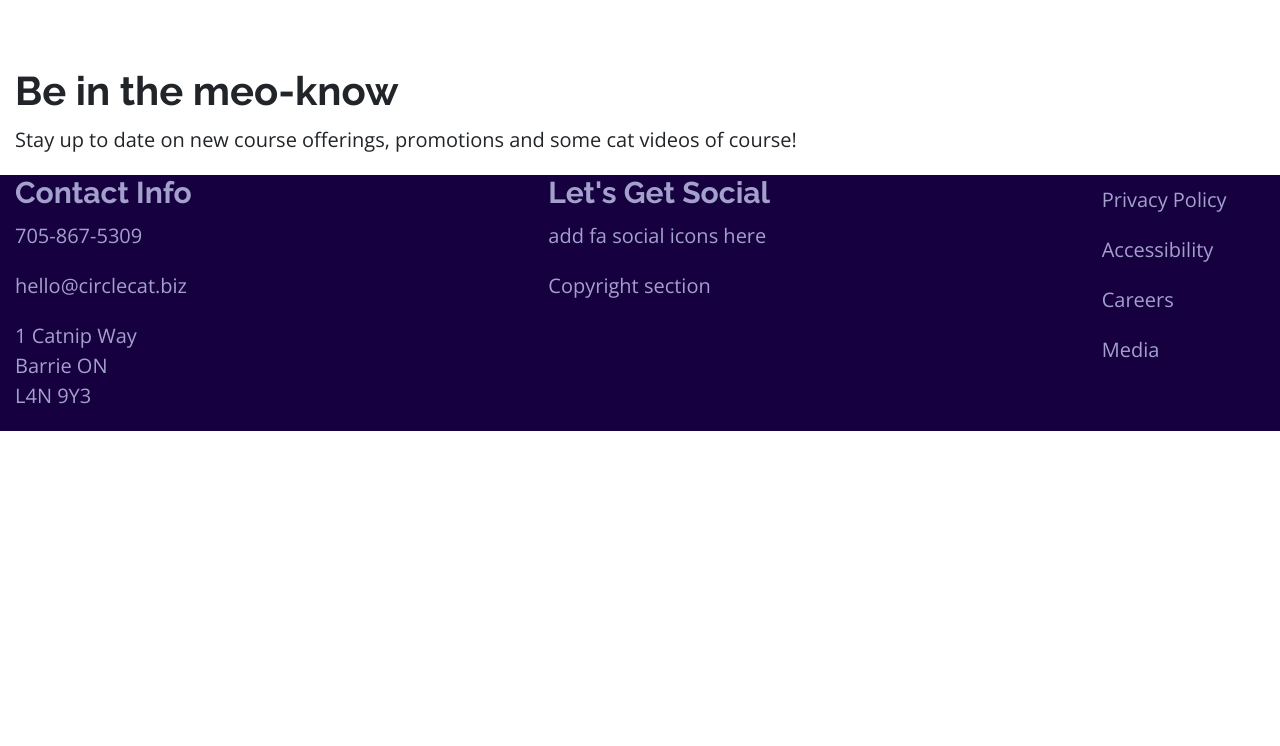
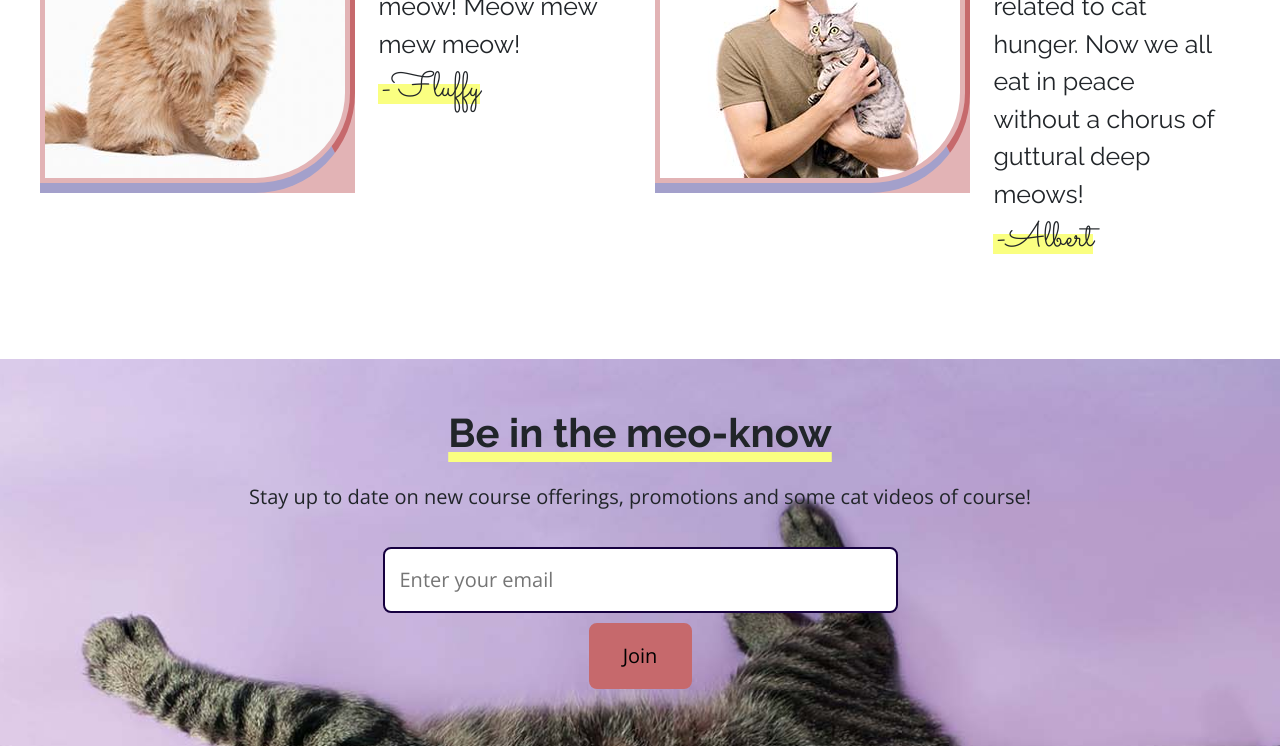
Before and after one commit to sarahlochhead/comp2081-assignment1, a website built with Parcel: page index.html in a window 1280 px wide. Shown: the part 3554-4300 px from the top of the page. Before the commit the page ends 3985 px from the top, so only its background shows below. Built offline with nearby package versions, Linux system fonts and the light colour scheme.

Commit message:
completed cta newsletter section

```diff
--- a/css/main.css
+++ b/css/main.css
@@ -201,7 +201,7 @@ color: #FAFF81;
   border-radius: 8px;
   padding: 2%;
   background-color: #C6696C;
-  transition: all linear 50ms;
+  transition: all linear 200ms;
 }
 
 #courses button:hover {
@@ -280,7 +280,9 @@ figure img {
 
 figcaption {
   font-family: 'Raleway', sans-serif;
+  font-size: 1.25rem ;
   padding: 4%;
+
 }
 
 figcaption span {
@@ -292,12 +294,54 @@ figcaption span {
   background-position: 0 65%;
 }
 
+/* Newsletter CTA Styles */
+#newsletter {
+  text-align: center;
+  display: flex;
+  flex-direction: column;
+  align-items: center;
+  padding: 4% 10%;
+  background-image: url(../img/brown-tabby-cat-laying-on-side-lrg.jpg);
+  height: 900px;
+  background-repeat: no-repeat;
+  background-position: center;
+  background-size: cover;
+  line-height: 3rem;
+}
 
+#newsletter h2 {
+  text-decoration: underline 10px #FAFF81;
+}
+
+#newsletter input {
+  width: 50%;
+  border: 2px solid #160040;
+  border-radius: 8px;
+  margin-bottom: 10px;
+}
+#newsletter input:focus {
+  background-color: #FAFF81;
+}
+
+#newsletter button {
+  border: 2px solid #C6696C;
+  border-radius: 8px;
+  background-color: #C6696C;
+  transition: all linear 200ms;
+  width: 10%;
+}
+
+#newsletter button:hover {
+  border-color:#160040;
+  background-color: #160040;
+  color: #FAFF81;
+}
 
 /* Footer Styles */
 footer {
   background-color: #160040;
   color: #A3A0CB;
+  padding: 2%;
 }
 
 
--- a/index.html
+++ b/index.html
@@ -135,13 +135,13 @@
           </div><!--.img-container-->
           <figcaption>Smokey and I have never gotten along better! Circle Cat University taught me that my main focus should always be on subservience to felines. Conceding to this has made our days smoother and happier!<br><span>-Tamara</span></figcaption>
         </figure>
-        <figure class="col-6 gy-4">
+        <figure class="col-6">
           <div class="img-container">
             <img src="img/orange-long-hair-cat-300x300.jpg" alt="A fluffy orange cat looks regally forward">
           </div><!--.img-container-->
           <figcaption>Puuuuurrrrrrrrrr, meow! Meow mew mew meow!<br><span>-Fluffy</span></figcaption>
         </figure>
-        <figure class="col-6 gy-4">
+        <figure class="col-6">
           <div class="img-container">
             <img src="img/young-man-holding-grey-and-white-cat-300x300.jpg" alt="A young white man with short hair holds a grey and white cat against his chest while smiling.">
           </div><!--.img-container-->
@@ -149,10 +149,11 @@
         </figure>
       </section>
       <!-- CTA for newsletter -->
-      <section class="row">
+      <section  id="newsletter" class="row">
         <h2>Be in the meo-know</h2>
         <p>Stay up to date on new course offerings, promotions and some cat videos of course!</p>
-        <!-- some type of email input here styled nicely-->
+        <input type="email" placeholder="Enter your email">
+        <button>Join</button>
       </section>
     </main>
     <footer id="contact" class="row">
@@ -173,7 +174,7 @@
       </section>
       <div class="col-2">
         <nav>
-          <ul class="nav justify-content-start">
+          <ul class="nav justify-content-end">
             <li class="nav-item">
               <a class="nav-link">Privacy Policy</a>
             </li>
@@ -183,14 +184,17 @@
             <li class="nav-item">
               <a class="nav-link">Careers</a>
             </li>
-            <li class="nav-item">
-              <a class="nav-link">Media</a>
-            </li>
           </ul>
         </nav>
       </div><!-- end of div for footer nav -->
     </footer>
   </div> <!--end of .container-->
+
+  <!-- Image Credits -->
+  <!-- logo design by graphuvarov on logopond: https://logopond.com/graphuvarov/showcase/detail/308144 -->
+  <!-- Additional images from Adobe Stock -->
+  <!-- Icons from Bootstrap Icons -->
+
   <script src="js/vendor/modernizr-3.11.2.min.js"></script>
   <script src="js/plugins.js"></script>
   <script src="js/main.js"></script>
@@ -202,5 +206,4 @@
   </script>
   <script src="https://www.google-analytics.com/analytics.js" async></script>
 </body>
-
 </html>
```
Also changed, not shown: img/cat-and-humans-paw-over-hands-lrg.jpg (deleted).
